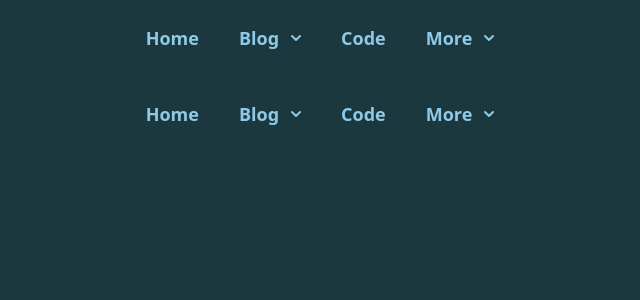
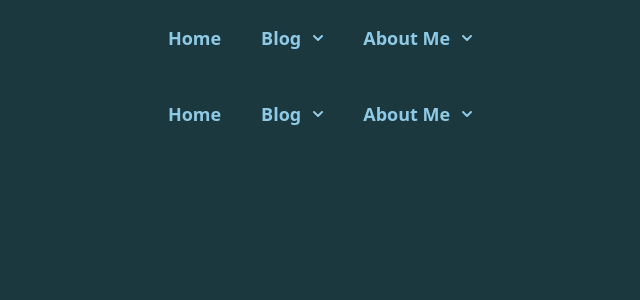
Before and after one commit to mrkaye97/site-2.0, a Next.js app: page /layout in a window 1280 px wide. Shown: the top 300 px of the page, without its empty margins (320-960 px from the left). Built offline with nearby package versions, Linux system fonts and the light colour scheme.

Commit message:
clean up nav

```diff
--- a/src/components/navbar.tsx
+++ b/src/components/navbar.tsx
@@ -17,17 +17,12 @@ export default function Navbar() {
             { name: "Series", link: "/series" },
           ]}
         />
-        <Link href="/code">
-          <div className="text-seafoam-green font-semibold hover:text-light-seafoam text-lg py-2 px-4">
-            Code
-          </div>
-        </Link>
         <Dropdown
-          buttonText="More"
+          buttonText="About Me"
           dropdownItems={[
             { name: "My three favorite", link: "/my-three-favorite" },
             { name: "Going places", link: "/travel" },
-            { name: "Blogroll", link: "/blogroll" },
+            { name: "Code", link: "/code" },
           ]}
         />
       </div>
```
